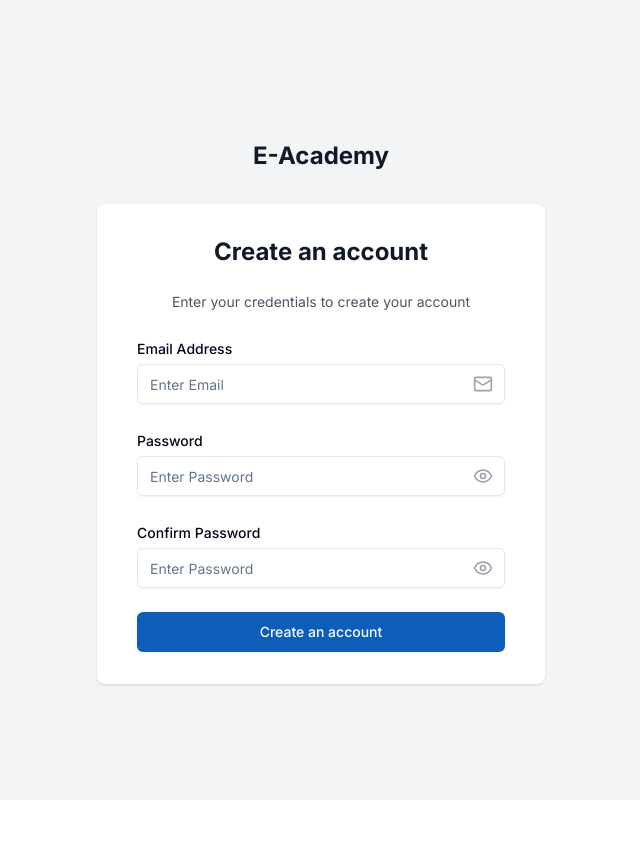
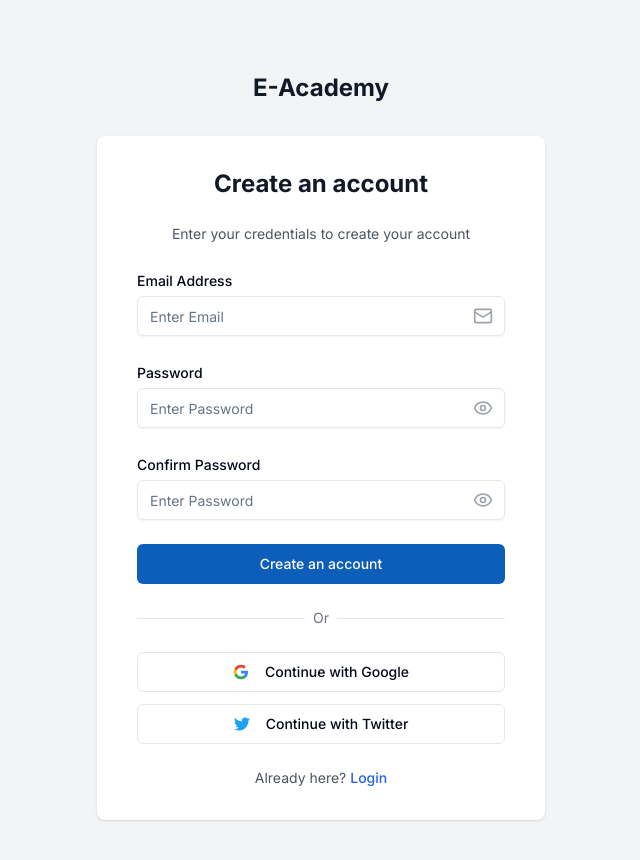
Before and after one commit to happychuks/e-academy, a Next.js app: page /signup in a window 1280 px wide. Shown: the top 860 px of the page, without its empty margins (319-959 px from the left). Before the commit the page ends 800 px from the top, so only its background shows below. Built offline with nearby package versions, Linux system fonts and the light colour scheme.

Commit message:
refactor: modularized reusable components to follow DRY principle

```diff
--- a/src/components/Signup.tsx
+++ b/src/components/Signup.tsx
@@ -1,17 +1,18 @@
 'use client'
 
 import { useState } from 'react'
+import Link from 'next/link'
 import { Eye, EyeOff, Mail } from 'lucide-react'
 import { Button } from "@/components/ui/button"
 import { Input } from "@/components/ui/input"
 import { Label } from "@/components/ui/label"
 import { Alert, AlertDescription, AlertTitle } from "@/components/ui/alert"
+import { Separator } from "@/components/ui/separator"
 
-const LoadingSpinner = () => (
-  <div className="inline-block h-6 w-6 animate-spin rounded-full border-4 border-solid border-current border-r-transparent align-[-0.125em] motion-reduce:animate-[spin_1.5s_linear_infinite]" role="status">
-    <span className="!absolute !-m-px !h-px !w-px !overflow-hidden !whitespace-nowrap !border-0 !p-0 ![clip:rect(0,0,0,0)]">Loading...</span>
-  </div>
-)
+import LoadingSpinner from './LoadingSpinner'
+import GoogleIcon from './GoogleIcon'
+import TwitterIcon from './TwitterIcon'
+
 
 export default function SignUp() {
   const [isLoading, setIsLoading] = useState(false)
@@ -99,7 +100,36 @@ export default function SignUp() {
             </Button>
           </form>
 
+          <div className="mt-6">
+            <div className="relative">
+              <div className="absolute inset-0 flex items-center">
+                <Separator />
+              </div>
+              <div className="relative flex justify-center text-sm">
+                <span className="px-2 bg-white text-gray-500">Or</span>
+              </div>
+            </div>
 
+            <div className="mt-6 flex flex-col space-y-3">
+              <Button variant="outline" className="w-full flex items-center justify-center">
+                <GoogleIcon />
+                Continue with Google
+              </Button>
+              <Button variant="outline" className="w-full flex items-center justify-center">
+                <TwitterIcon />
+                Continue with Twitter
+              </Button>
+            </div>
+          </div>
+
+          <div className="mt-6 text-center">
+            <p className="text-sm text-gray-600">
+              Already here? {' '}
+              <Link href="/login" className="font-medium text-blue-600 hover:text-blue-500">
+                Login
+              </Link>
+            </p>
+          </div>
         </div>
       </div>
     </div>
```
